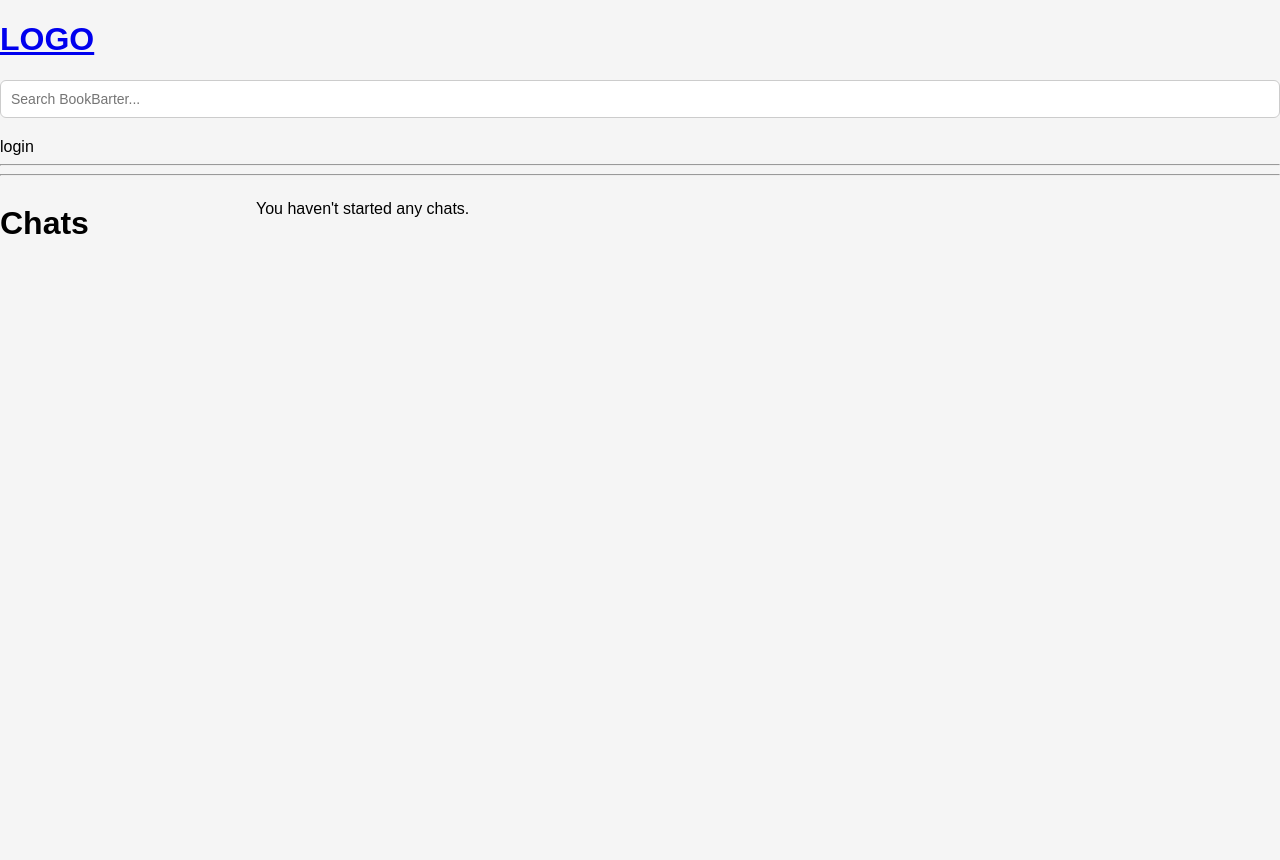
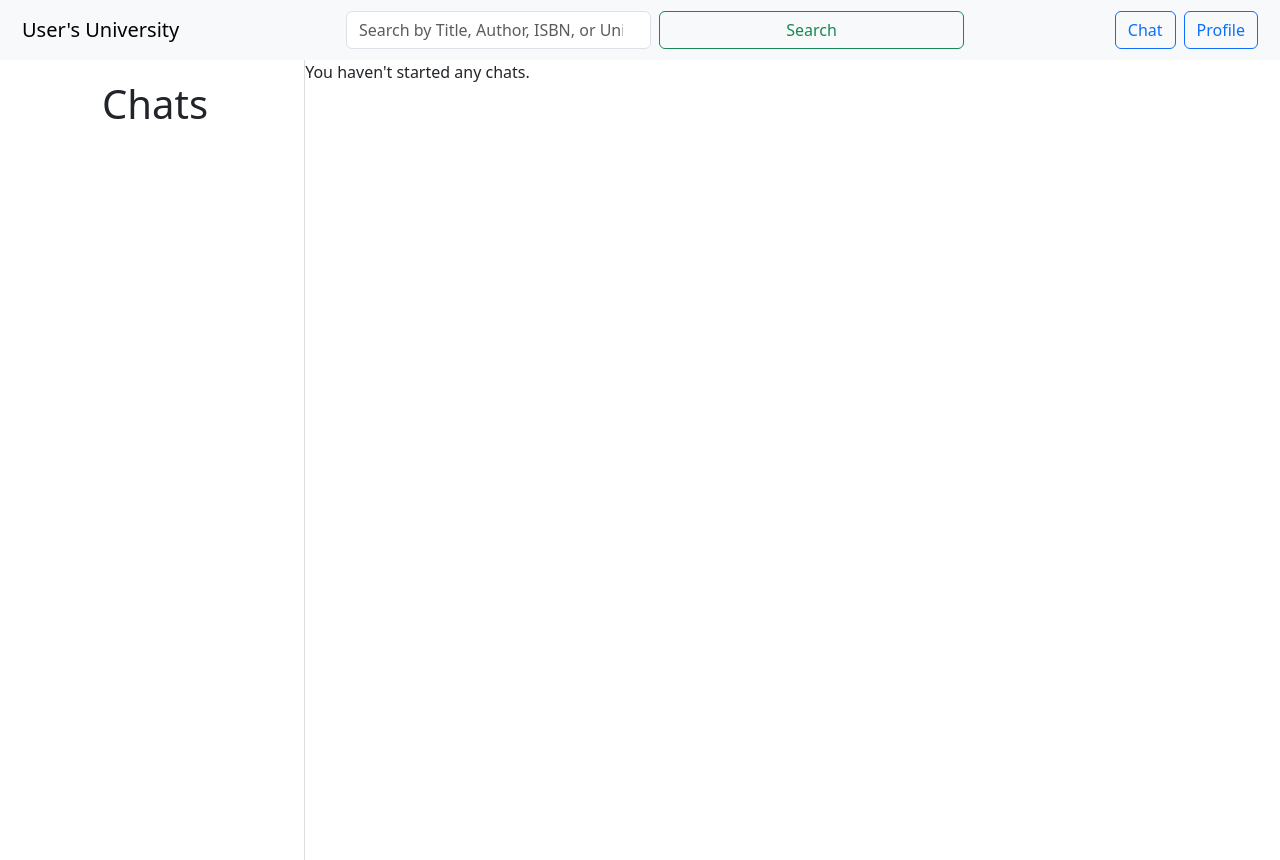
Before and after one commit to csprolesUNCC/Group_14_ITSC3155, a Django app: page /chats/ in a window 1280 px wide. Before the commit the page ends 234 px from the top, so only its background shows below. Run offline with Django 5.2, Linux system fonts and the light colour scheme; a user stored in the database is signed in; data that the repository does not hold is empty.

Commit message:
navbar update

```diff
--- a/DjangoProjectFiles/templates/navbar.html
+++ b/DjangoProjectFiles/templates/navbar.html
@@ -1,16 +1,90 @@
-<a href="/">
-    <h1>LOGO</h1>
-</a>
+{% block content %}
+<!DOCTYPE html>
+<html lang="en">
+<head>
+    <meta charset="UTF-8">
+    <meta name="viewport" content="width=device-width, initial-scale=1.0">
+    <title>Home - User's University</title>
+    <!-- Bootstrap CSS -->
+    <link href="https://cdn.jsdelivr.net/npm/bootstrap@5.3.0/dist/css/bootstrap.min.css" rel="stylesheet">
+    <!-- Custom CSS for additional styling -->
+    <style>
+        .sidebar {
+            border-right: 1px solid #ddd;
+            height: 100vh;
+            padding: 20px;
+        }
+        .item-card {
+            border: 1px solid #ddd;
+            border-radius: 8px;
+            padding: 15px;
+            text-align: center;
+            margin-bottom: 20px;
+            transition: transform 0.2s;
+        }
+        .item-card:hover {
+            transform: scale(1.05);
+            box-shadow: 0 4px 8px rgba(0, 0, 0, 0.1);
+        }
+        .item-image {
+            background-color: #e0e0e0;
+            height: 150px;
+            margin-bottom: 10px;
+            display: flex;
+            align-items: center;
+            justify-content: center;
+            border-radius: 5px;
+        }
+        .item-image img {
+            max-height: 100%;
+            max-width: 100%;
+            object-fit: cover;
+        }
+        .item-name {
+            font-size: 1.1rem;
+            margin-bottom: 5px;
+        }
+        .item-price {
+            color: #28a745;
+            font-weight: bold;
+        }
+        .navbar {
+            background-color: #f8f9fa;
+            padding: 10px;
+        }
+        .search-bar {
+            width: 50%;
+        }
+        .items-grid {
+            padding: 20px;
+        }
+    </style>
+</head>
 
-<form method="GET" action="{% url 'home' %}">
-    <input type="text" name="q" placeholder="Search BookBarter..."></input>
-</form>
-
-
-<a>login</a>
-
-<hr>
-
-
-
-<hr>
+<body>
+    <!-- Navbar -->
+    <nav class="navbar">
+        <div class="container-fluid">
+            <!-- Logo (replaced with text) -->
+            <a class="navbar-brand" href="{% url 'home' %}">
+                User's University
+            </a>
+            <!-- Search Bar -->
+            <form class="d-flex mx-auto search-bar" role="search">
+                <input class="form-control me-2" type="search" placeholder="Search by Title, Author, ISBN, or University" aria-label="Search">
+                <button class="btn btn-outline-success" type="submit">Search</button>
+            </form>
+            <!-- Messaging and Profile Icons -->
+            <div class="d-flex">
+                <a href="{% url 'chats' %}" class="btn btn-outline-primary me-2">
+                    <i class="bi bi-cart"></i> Chat
+                </a>
+                <a href="{% url 'profile' %}" class="btn btn-outline-primary">
+                    <i class="bi bi-person-circle"></i> Profile
+                </a>
+            </div>
+        </div>
+    </nav>
+</body>
+</html>
+{% endblock %}
```
